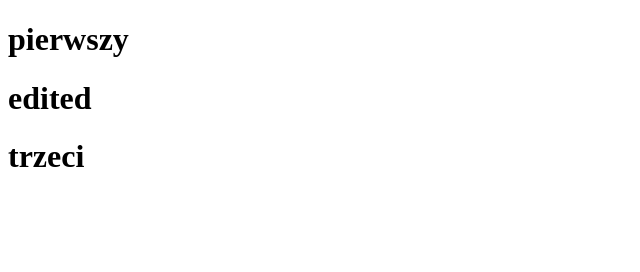
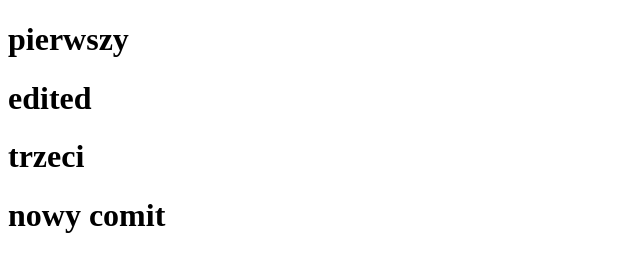
Before and after one commit to Xawery9696/2PRO.gr1_projektowanie_oprogramowania, a plain HTML site: page index.html in a window 1280 px wide. Shown: the whole page, without its empty margins (0-640 px from the left). Drawn offline with Linux system fonts and the light colour scheme.

Commit message:
nowy comit

```diff
--- a/index.html
+++ b/index.html
@@ -9,5 +9,6 @@
     <H1>pierwszy</H1>
     <h1>edited</h1>
     <h1>trzeci</h1>
+    <h1>nowy comit</h1>
 </body>
 </html>
```
